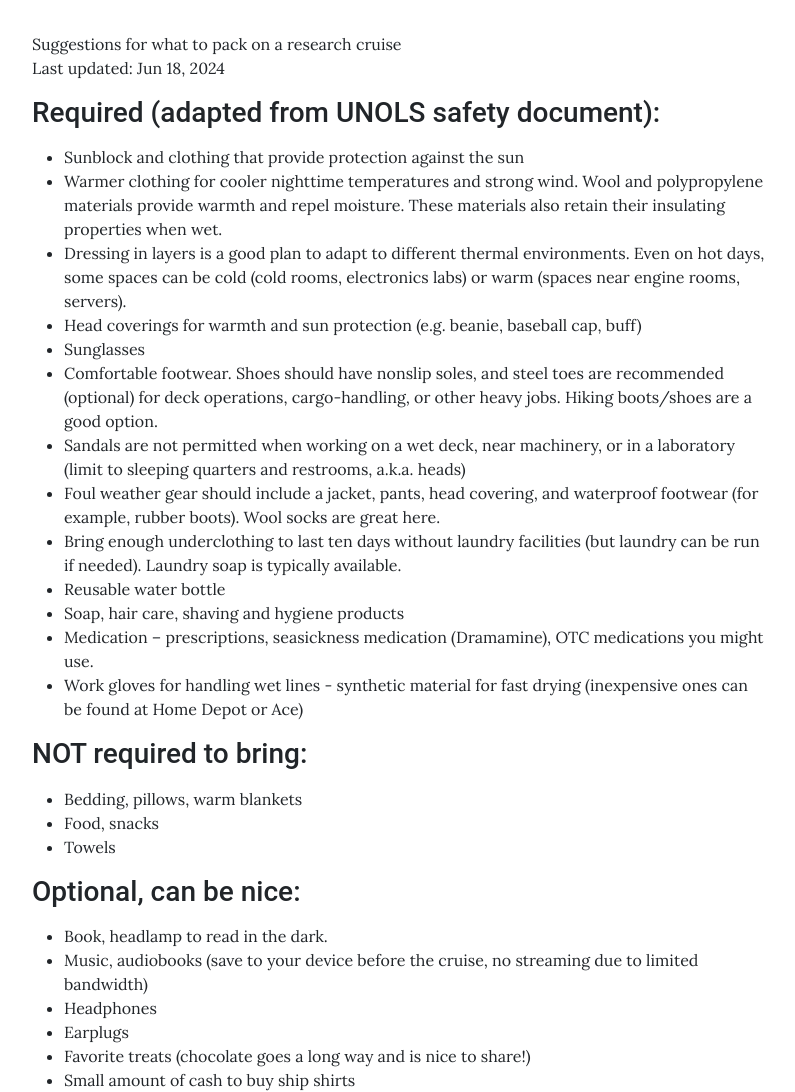
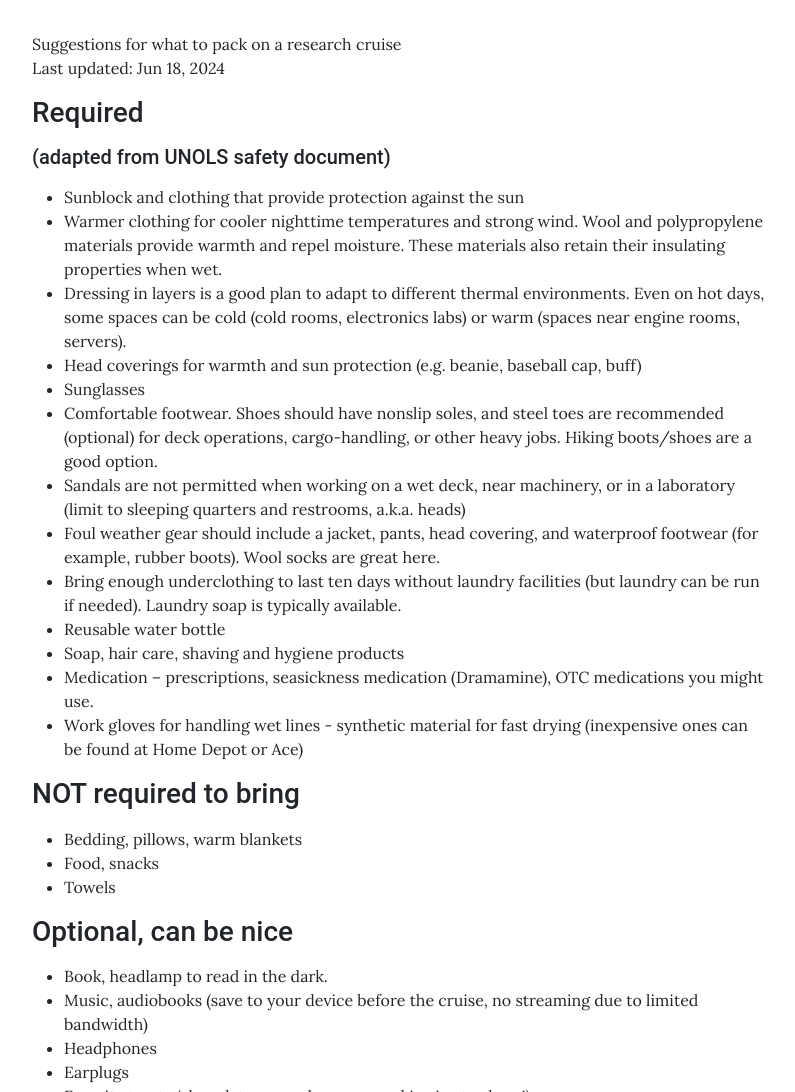
Before and after one commit to subfex/subfex.github.io, a Jekyll site: the page built from pages/packing-list.md, in a window 1280 px wide and 1400 px high. Shown: the part 308-1400 px from the top of the window, without its empty margins (240-1035 px from the left). Built offline with Jekyll 4.4.1, drawn with Linux system fonts in a browser that asks for light colours.

```diff
--- a/pages/packing-list.md
+++ b/pages/packing-list.md
@@ -11,7 +11,8 @@ permalink: /packing-list/
 Suggestions for what to pack on a research cruise
 Last updated: Jun 18, 2024
 
-### Required (adapted from UNOLS safety document):
+### Required
+##### (adapted from UNOLS safety document)
 - Sunblock and clothing that provide protection against the sun
 - Warmer clothing for cooler nighttime temperatures and strong wind. Wool and polypropylene materials provide warmth and repel moisture. These materials also retain their insulating properties when wet.
 - Dressing in layers is a good plan to adapt to different thermal environments. Even on hot days, some spaces can be cold (cold rooms, electronics labs) or warm (spaces near engine rooms, servers).
@@ -26,12 +27,12 @@ Last updated: Jun 18, 2024
 - Medication – prescriptions, seasickness medication (Dramamine), OTC medications you might use.
 - Work gloves for handling wet lines - synthetic material for fast drying (inexpensive ones can be found at Home Depot or Ace)
 
-### NOT required to bring:
+### NOT required to bring
 - Bedding, pillows, warm blankets
 - Food, snacks
 - Towels
 
-### Optional, can be nice:
+### Optional, can be nice
 - Book, headlamp to read in the dark.
 - Music, audiobooks (save to your device before the cruise, no streaming due to limited bandwidth)
 - Headphones
```
